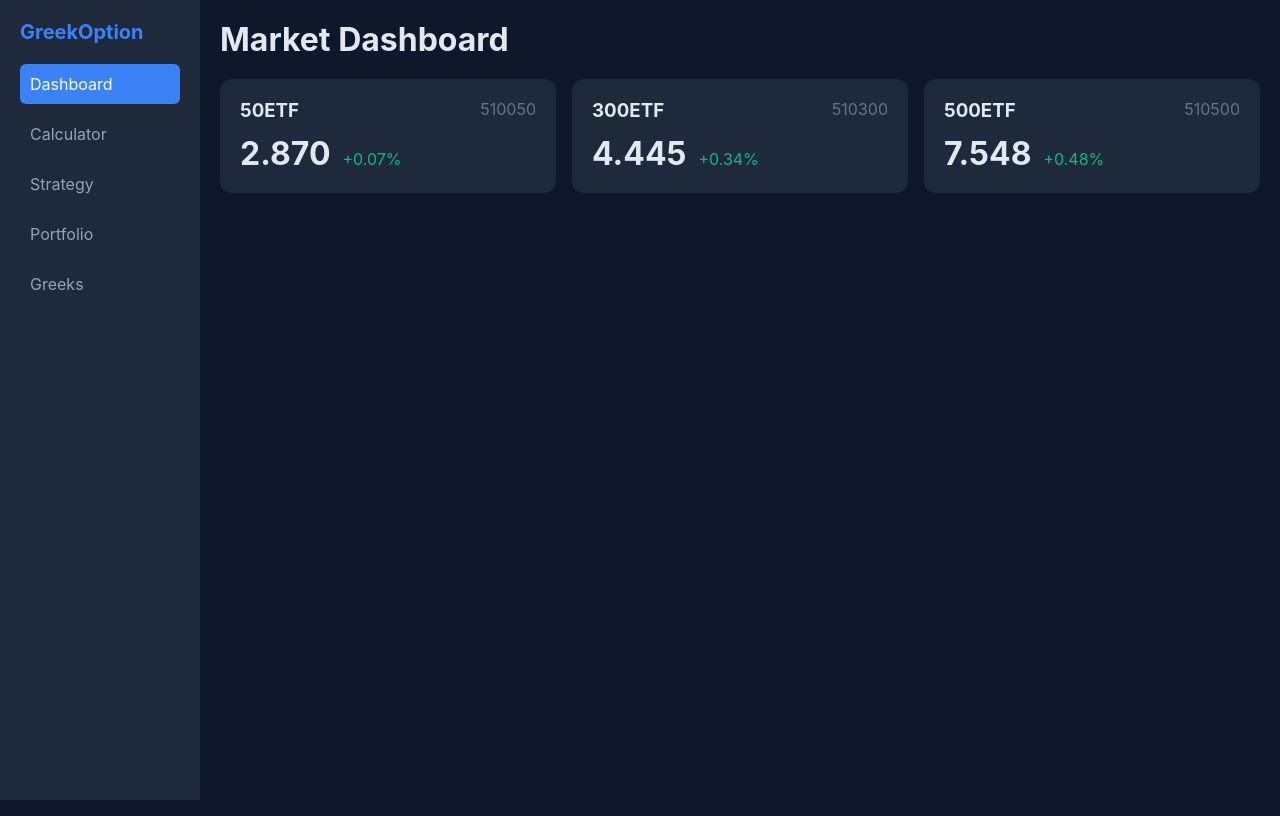
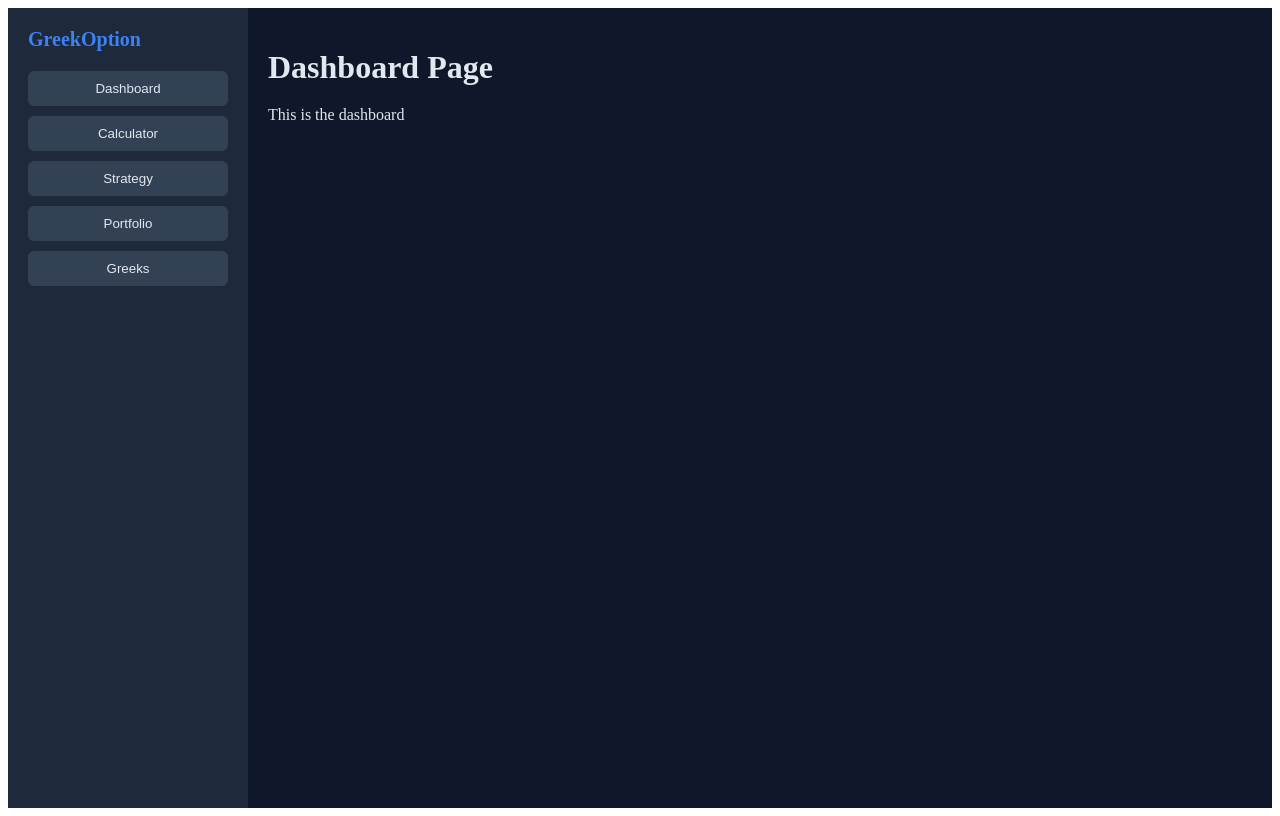
Before and after one commit to yann4030/greekoption, a Vue app in the folder options-trading-web/frontend/: page / in a window 1280 px wide. Built offline with nearby package versions, Linux system fonts and the light colour scheme.

Commit message:
v8.6 Minimal test version

```diff
--- a/options-trading-web/frontend/src/App.vue
+++ b/options-trading-web/frontend/src/App.vue
@@ -4,379 +4,51 @@
       <aside class="sidebar">
         <div class="logo">GreekOption</div>
         <nav>
-          <a href="#" @click.prevent="currentPage = 'dashboard'" :class="{active: currentPage === 'dashboard'}">Dashboard</a>
-          <a href="#" @click.prevent="currentPage = 'calculator'" :class="{active: currentPage === 'calculator'}">Calculator</a>
-          <a href="#" @click.prevent="currentPage = 'strategy'" :class="{active: currentPage === 'strategy'}">Strategy</a>
-          <a href="#" @click.prevent="currentPage = 'portfolio'" :class="{active: currentPage === 'portfolio'}">Portfolio</a>
-          <a href="#" @click.prevent="currentPage = 'greeks'" :class="{active: currentPage === 'greeks'}">Greeks</a>
+          <button @click="page = 'dashboard'">Dashboard</button>
+          <button @click="page = 'calculator'">Calculator</button>
+          <button @click="page = 'strategy'">Strategy</button>
+          <button @click="page = 'portfolio'">Portfolio</button>
+          <button @click="page = 'greeks'">Greeks</button>
         </nav>
       </aside>
       <main>
-        <!-- Dashboard Page -->
-        <div v-if="currentPage === 'dashboard'" class="page">
-          <h1>Market Dashboard</h1>
-          <div class="etf-grid">
-            <div v-for="etf in etfList" :key="etf.symbol" class="etf-card">
-              <div class="etf-header">
-                <h3>{{ etf.name }}</h3>
-                <span class="symbol">{{ etf.symbol }}</span>
-              </div>
-              <div class="etf-price">
-                <span class="price">{{ etf.price.toFixed(3) }}</span>
-                <span :class="['change', etf.change >= 0 ? 'up' : 'down']">
-                  {{ etf.change >= 0 ? '+' : '' }}{{ etf.change.toFixed(2) }}%
-                </span>
-              </div>
-            </div>
-          </div>
+        <div v-if="page === 'dashboard'">
+          <h1>Dashboard Page</h1>
+          <p>This is the dashboard</p>
         </div>
-
-        <!-- Calculator Page -->
-        <div v-if="currentPage === 'calculator'" class="page">
-          <h1>Option Calculator</h1>
-          <div class="calculator-content">
-            <div class="input-section">
-              <div class="form-group">
-                <label>Spot Price</label>
-                <input v-model.number="calc.spot" type="number" step="0.001" />
-              </div>
-              <div class="form-group">
-                <label>Strike Price</label>
-                <input v-model.number="calc.strike" type="number" step="0.001" />
-              </div>
-              <button @click="calculate" class="calc-btn">Calculate</button>
-            </div>
-            <div class="result-section">
-              <div class="result-card">
-                <div class="result-label">Option Price</div>
-                <div class="result-value">{{ calcResult.price.toFixed(4) }}</div>
-              </div>
-            </div>
-          </div>
+        <div v-if="page === 'calculator'">
+          <h1>Calculator Page</h1>
+          <p>This is the calculator</p>
         </div>
-
-        <!-- Strategy Page -->
-        <div v-if="currentPage === 'strategy'" class="page">
-          <h1>Strategy Analysis</h1>
-          <div class="strategy-list">
-            <div v-for="s in strategies" :key="s.id" class="strategy-item">
-              <h3>{{ s.name }}</h3>
-              <p>{{ s.description }}</p>
-            </div>
-          </div>
+        <div v-if="page === 'strategy'">
+          <h1>Strategy Page</h1>
+          <p>This is the strategy page</p>
         </div>
-
-        <!-- Portfolio Page -->
-        <div v-if="currentPage === 'portfolio'" class="page">
-          <h1>Portfolio</h1>
-          <div class="portfolio-summary">
-            <div class="summary-card">
-              <div class="summary-label">Total Value</div>
-              <div class="summary-value">¥125,000</div>
-            </div>
-            <div class="summary-card">
-              <div class="summary-label">P&L</div>
-              <div class="summary-value positive">+¥5,200</div>
-            </div>
-          </div>
+        <div v-if="page === 'portfolio'">
+          <h1>Portfolio Page</h1>
+          <p>This is the portfolio</p>
         </div>
-
-        <!-- Greeks Page -->
-        <div v-if="currentPage === 'greeks'" class="page">
-          <h1>Greeks Analysis</h1>
-          <div class="greeks-grid">
-            <div class="greek-card">
-              <div class="greek-name">Delta</div>
-              <div class="greek-value">0.45</div>
-            </div>
-            <div class="greek-card">
-              <div class="greek-name">Gamma</div>
-              <div class="greek-value">0.08</div>
-            </div>
-            <div class="greek-card">
-              <div class="greek-name">Theta</div>
-              <div class="greek-value">-0.12</div>
-            </div>
-          </div>
+        <div v-if="page === 'greeks'">
+          <h1>Greeks Page</h1>
+          <p>This is the greeks page</p>
         </div>
       </main>
     </div>
   </div>
 </template>
 
-<script setup lang="ts">
+<script setup>
 import { ref } from 'vue'
-
-const currentPage = ref('dashboard')
-
-const etfList = ref([
-  { symbol: '510050', name: '50ETF', price: 2.870, change: 0.07 },
-  { symbol: '510300', name: '300ETF', price: 4.445, change: 0.34 },
-  { symbol: '510500', name: '500ETF', price: 7.548, change: 0.48 },
-])
-
-const calc = ref({ spot: 4.445, strike: 4.5 })
-const calcResult = ref({ price: 0.1456 })
-
-const calculate = () => {
-  calcResult.value.price = Math.abs(calc.value.spot - calc.value.strike) + 0.1
-}
-
-const strategies = ref([
-  { id: 'iron-condor', name: 'Iron Condor', description: 'Sell OTM Call Spread + Sell OTM Put Spread' },
-  { id: 'bull-call', name: 'Bull Call Spread', description: 'Buy ATM Call + Sell OTM Call' },
-  { id: 'bear-put', name: 'Bear Put Spread', description: 'Buy ATM Put + Sell OTM Put' },
-  { id: 'straddle', name: 'Long Straddle', description: 'Buy ATM Call + Buy ATM Put' },
-])
+const page = ref('dashboard')
 </script>
 
 <style>
-* {
-  margin: 0;
-  padding: 0;
-  box-sizing: border-box;
-}
-
-body {
-  font-family: -apple-system, BlinkMacSystemFont, "Segoe UI", Roboto, sans-serif;
-  background: #0f172a;
-  color: #e2e8f0;
-}
-
-.layout {
-  display: flex;
-  min-height: 100vh;
-}
-
-.sidebar {
-  width: 200px;
-  background: #1e293b;
-  padding: 20px;
-}
-
-.logo {
-  font-size: 20px;
-  font-weight: bold;
-  color: #3b82f6;
-  margin-bottom: 20px;
-}
-
-nav {
-  display: flex;
-  flex-direction: column;
-  gap: 10px;
-}
-
-nav a {
-  color: #94a3b8;
-  text-decoration: none;
-  padding: 10px;
-  border-radius: 6px;
-  display: block;
-}
-
-nav a:hover,
-nav a.active {
-  background: #3b82f6;
-  color: white;
-}
-
-main {
-  flex: 1;
-  padding: 20px;
-}
-
-.page h1 {
-  margin-bottom: 20px;
-  color: #e2e8f0;
-}
-
-/* Dashboard */
-.etf-grid {
-  display: grid;
-  grid-template-columns: repeat(auto-fit, minmax(280px, 1fr));
-  gap: 16px;
-}
-
-.etf-card {
-  background: #1e293b;
-  border-radius: 12px;
-  padding: 20px;
-}
-
-.etf-header {
-  display: flex;
-  justify-content: space-between;
-  margin-bottom: 12px;
-}
-
-.etf-header h3 {
-  color: #e2e8f0;
-}
-
-.symbol {
-  color: #64748b;
-}
-
-.etf-price {
-  display: flex;
-  align-items: baseline;
-  gap: 12px;
-}
-
-.price {
-  font-size: 32px;
-  font-weight: bold;
-  color: #e2e8f0;
-}
-
-.change.up {
-  color: #10b981;
-}
-
-.change.down {
-  color: #ef4444;
-}
-
-/* Calculator */
-.calculator-content {
-  display: grid;
-  grid-template-columns: 1fr 1fr;
-  gap: 24px;
-}
-
-.input-section {
-  background: #1e293b;
-  border-radius: 12px;
-  padding: 24px;
-}
-
-.form-group {
-  margin-bottom: 16px;
-}
-
-.form-group label {
-  display: block;
-  margin-bottom: 8px;
-  color: #94a3b8;
-}
-
-.form-group input {
-  width: 100%;
-  padding: 10px;
-  background: #0f172a;
-  border: 1px solid #334155;
-  border-radius: 6px;
-  color: #e2e8f0;
-}
-
-.calc-btn {
-  width: 100%;
-  padding: 12px;
-  background: #3b82f6;
-  color: white;
-  border: none;
-  border-radius: 6px;
-  cursor: pointer;
-}
-
-.result-section {
-  background: #1e293b;
-  border-radius: 12px;
-  padding: 24px;
-}
-
-.result-card {
-  background: #0f172a;
-  border-radius: 8px;
-  padding: 20px;
-  text-align: center;
-}
-
-.result-label {
-  color: #94a3b8;
-  margin-bottom: 8px;
-}
-
-.result-value {
-  color: #3b82f6;
-  font-size: 36px;
-  font-weight: bold;
-}
-
-/* Strategy */
-.strategy-list {
-  display: flex;
-  flex-direction: column;
-  gap: 12px;
-}
-
-.strategy-item {
-  background: #1e293b;
-  border-radius: 8px;
-  padding: 16px;
-}
-
-.strategy-item h3 {
-  color: #e2e8f0;
-  margin-bottom: 8px;
-}
-
-.strategy-item p {
-  color: #94a3b8;
-}
-
-/* Portfolio */
-.portfolio-summary {
-  display: grid;
-  grid-template-columns: repeat(auto-fit, minmax(200px, 1fr));
-  gap: 16px;
-}
-
-.summary-card {
-  background: #1e293b;
-  border-radius: 12px;
-  padding: 20px;
-  text-align: center;
-}
-
-.summary-label {
-  color: #94a3b8;
-  margin-bottom: 8px;
-}
-
-.summary-value {
-  color: #e2e8f0;
-  font-size: 28px;
-  font-weight: bold;
-}
-
-.summary-value.positive {
-  color: #10b981;
-}
-
-/* Greeks */
-.greeks-grid {
-  display: grid;
-  grid-template-columns: repeat(auto-fit, minmax(150px, 1fr));
-  gap: 16px;
-}
-
-.greek-card {
-  background: #1e293b;
-  border-radius: 12px;
-  padding: 20px;
-  text-align: center;
-}
-
-.greek-name {
-  color: #94a3b8;
-  margin-bottom: 8px;
-}
-
-.greek-value {
-  color: #e2e8f0;
-  font-size: 24px;
-  font-weight: bold;
-}
+.layout { display: flex; min-height: 100vh; background: #0f172a; color: #e2e8f0; }
+.sidebar { width: 200px; background: #1e293b; padding: 20px; }
+.logo { font-size: 20px; font-weight: bold; color: #3b82f6; margin-bottom: 20px; }
+nav { display: flex; flex-direction: column; gap: 10px; }
+button { padding: 10px; background: #334155; color: #e2e8f0; border: none; border-radius: 6px; cursor: pointer; }
+button:hover { background: #3b82f6; }
+main { flex: 1; padding: 20px; }
+h1 { margin-bottom: 20px; }
 </style>
```
